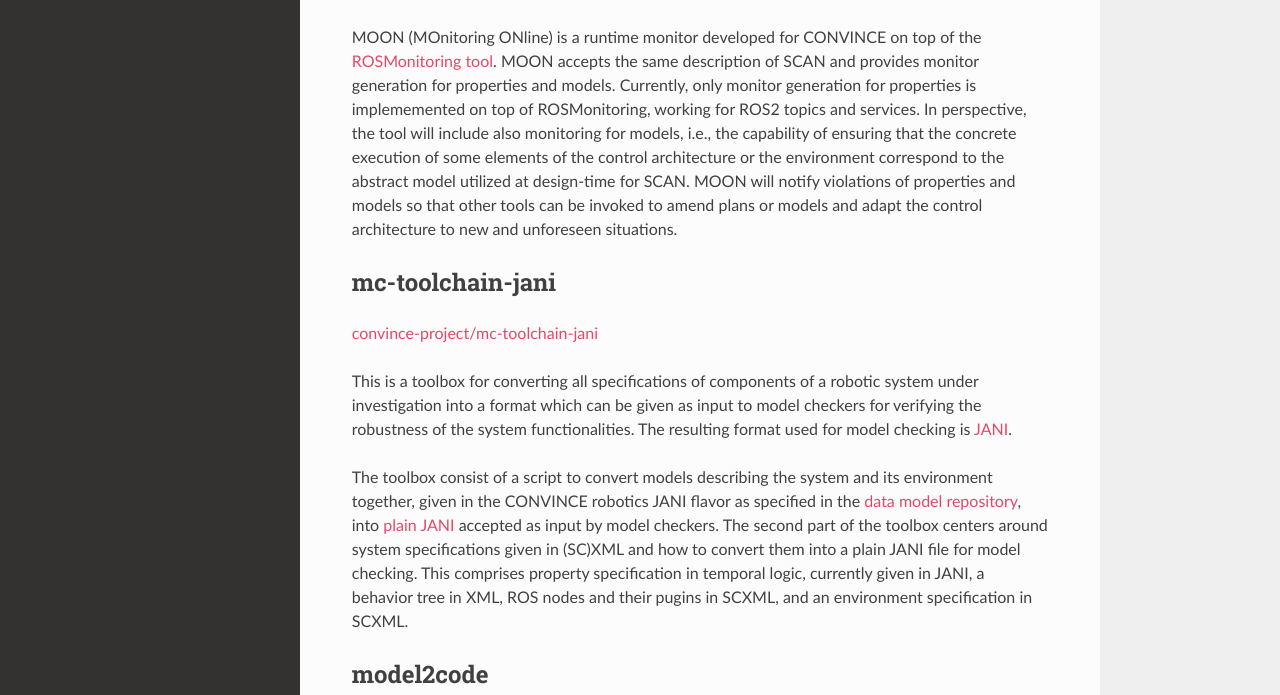
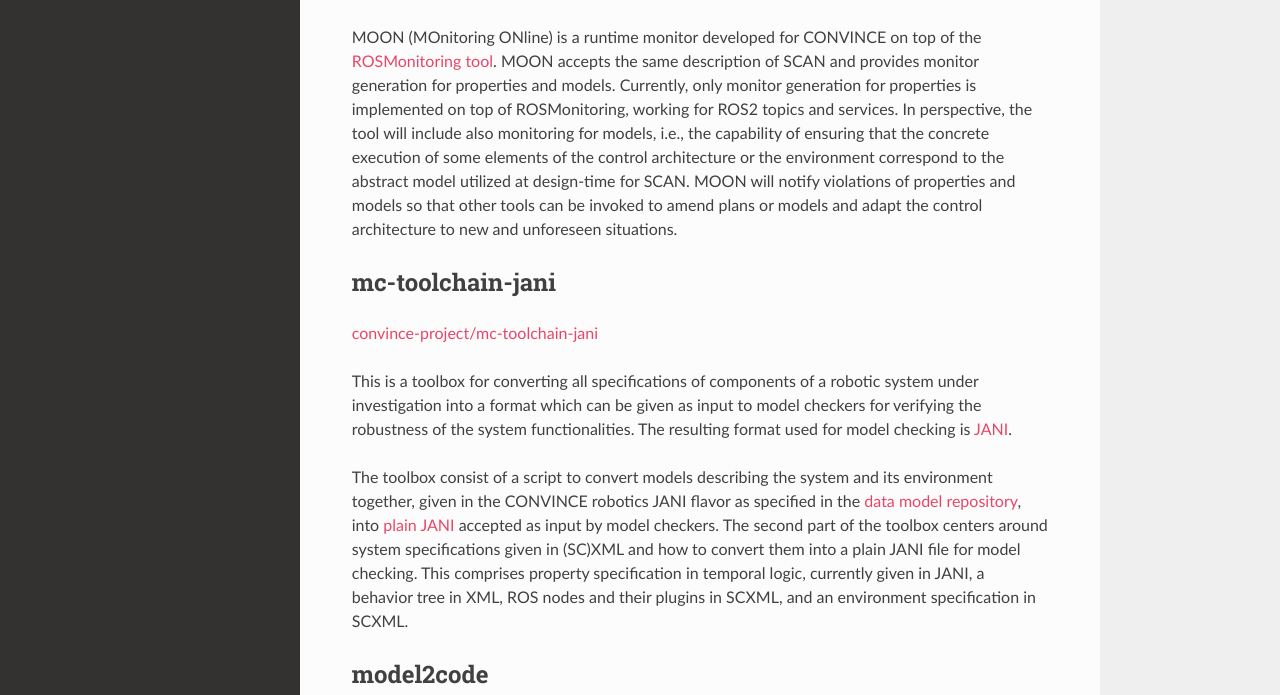
Before and after one commit to convince-project/overview, a Sphinx documentation site: the page built from docs/source/index.rst, in a window 1280 px wide and 1400 px high, scrolled down 3012 px. Shown: the part 206-901 px from the top of the window. Built offline with Sphinx 7.4.7 and the Read the Docs theme 2.0.0, drawn with Linux system fonts in a browser that asks for light colours.

```diff
--- a/docs/source/index.rst
+++ b/docs/source/index.rst
@@ -24,7 +24,7 @@ SIT-AW is a software pipeline for robot situation awareness. It enables known an
 
 By the end of CONVINCE the pipeline will be made up of different software modules implementing approaches based on symbolic AI and deep learning. During robotic system operations, these modules will handle the detection and classification of unexpected situations (anomalies). Symbolic approaches rely on a knowledge base constituted by an ontology and its rules. Deep learning approaches rely on data collection, feature extraction and data fusion to be able to identify an anomaly as being known or unknown. The pipeline takes monitor alarms and sensory-data as inputs. Whenever an anomaly is classified as unknown, SIT-AW interacts with `ACTIVE-PLAN <https://convince-project.github.io/overview/#active-plan-simulate-plan>`_ to try to come up with an appropriate mitigation plan. This mitigation plan will be used in `SIT-L <https://convince-project.github.io/overview/#sit-l>`_ for learning new situations models.
 
-For a list of available software modules in the current release of the SIT-AW pipeline refer to its `README <https://github.com/convince-project/sit-aw/tree/main/README.md>`_ file.
+For a list of available software modules in the current release of the SIT-AW pipeline refer to its `README <https://github.com/convince-project/sit-aw/tree/main?tab=readme-ov-file>`_ file.
 
 
 sit-l
@@ -127,7 +127,7 @@ MOON (MOnitoring ONline) is a runtime monitor developed for CONVINCE
 on top of the `ROSMonitoring tool <https://github.com/autonomy-and-verification-uol/ROSMonitoring>`_. MOON accepts the same description of
 SCAN and provides monitor generation for properties and
 models. Currently, only monitor generation for properties is
-implememented on top of ROSMonitoring, working for ROS2 topics and
+implemented on top of ROSMonitoring, working for ROS2 topics and
 services. In perspective, the tool will include also monitoring for
 models, i.e., the capability of ensuring that the concrete execution
 of some elements of the control architecture or the environment
@@ -143,7 +143,7 @@ mc-toolchain-jani
 This is a toolbox for converting all specifications of components of a robotic system under investigation into a format which can be given as input to model checkers for verifying the robustness of the system functionalities. The resulting format used for model checking is `JANI <https://jani-spec.org>`_.
 
 The toolbox consist of a script to convert models describing the system and its environment together, given in the CONVINCE robotics JANI flavor as specified in the `data model repository <https://github.com/convince-project/data-model>`_, into `plain JANI <https://jani-spec.org>`_ accepted as input by model checkers.
-The second part of the toolbox centers around system specifications given in (SC)XML and how to convert them into a plain JANI file for model checking. This comprises property specification in temporal logic, currently given in JANI, a behavior tree in XML, ROS nodes and their pugins in SCXML, and an environment specification in SCXML.
+The second part of the toolbox centers around system specifications given in (SC)XML and how to convert them into a plain JANI file for model checking. This comprises property specification in temporal logic, currently given in JANI, a behavior tree in XML, ROS nodes and their plugins in SCXML, and an environment specification in SCXML.
 
 model2code
 ----------
```
